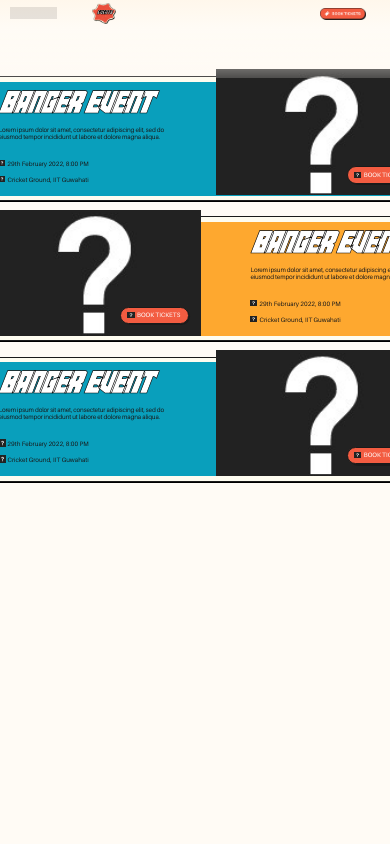
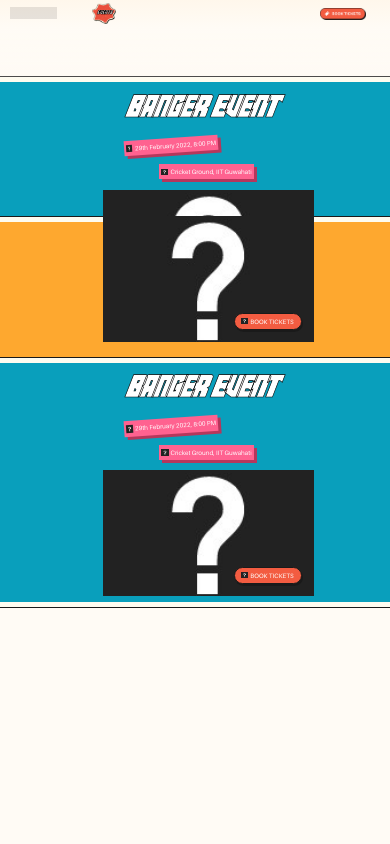
Before and after one commit to sidling1/Navbar-team, a React (Create React App) app: page /Events/pt in a window 390 px wide. Shown: the top 844 px of the page. Built offline with nearby package versions, Linux system fonts and the light colour scheme; a web font is replaced by a local one.

Commit message:
mobile view

```diff
--- a/src/Components/Events/Events.css
+++ b/src/Components/Events/Events.css
@@ -212,16 +212,18 @@
 }
 
 .dti11 {
-    margin-top: 0.17rem;
-	color: rgba(26,26,26,1.00);
+    margin-top: 0px;
+	color:white;
 	font-family: 'Aileron', sans-serif;
 	font-size: 1.35rem;
 	font-weight: 600;
+	transform: rotate(-10deg);
+
 }
 
 .dti12 {
-    margin-top: 0.17rem;
-	color: rgba(26,26,26,1.00);
+    margin-top: 0px;
+	color: rgb(255, 255, 255);
 	font-family: 'Aileron', sans-serif;
 	font-size: 1.25rem;
 	font-weight: 500;
@@ -234,6 +236,14 @@
     align-items: center;
     width: 17.9rem;
     justify-content: space-between;
+	background-color:rgba(255, 98, 144, 1) ;
+	padding-top: 4px;
+	padding-bottom: 4px;
+	padding-left: 2px;
+	padding-right: 2px;
+	margin-bottom: 0px;
+	transform: rotate(-4deg);
+	box-shadow: 3px 3px rgba(181, 55, 92, 1);
 }
 
 .dte12 {
@@ -241,6 +251,15 @@
     align-items: center;
     width: 17.9rem;
     justify-content: space-between;
+	background-color:rgba(255, 98, 144, 1) ;
+	padding-top: 4px;
+	padding-bottom: 4px;
+	padding-left: 2px;
+	padding-right: 2px;
+	margin-top: 0px;
+	margin-left: 35px;
+	box-shadow: 3px 3px rgba(181, 55, 92, 1);
+
 }
 
 .cal11 {
@@ -515,3 +534,27 @@
 	}
 
 }
+
+/* mobile view */
+ @media(max-width:768px){
+	.t112{
+		display: none;
+	}
+	.r111, .r112, .r113{
+		display: flex;
+		flex-direction: column;
+		height: fit-content;
+	}
+
+	.g11{
+		padding-left: 5px;
+		padding-top: 5px;
+		padding-bottom: 5px;
+		padding-right: 5px;
+		height: fit-content;
+		margin-bottom: 100 px;
+
+	}
+
+
+}
```
